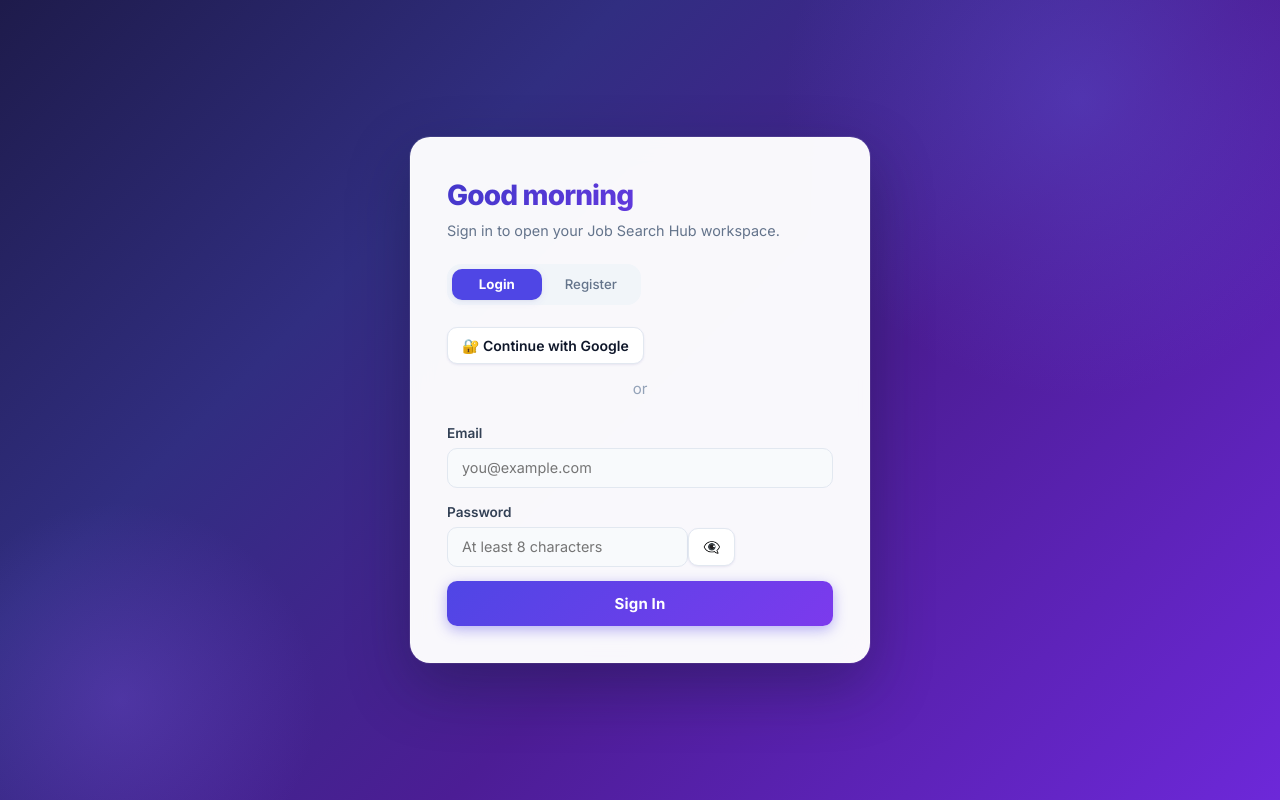
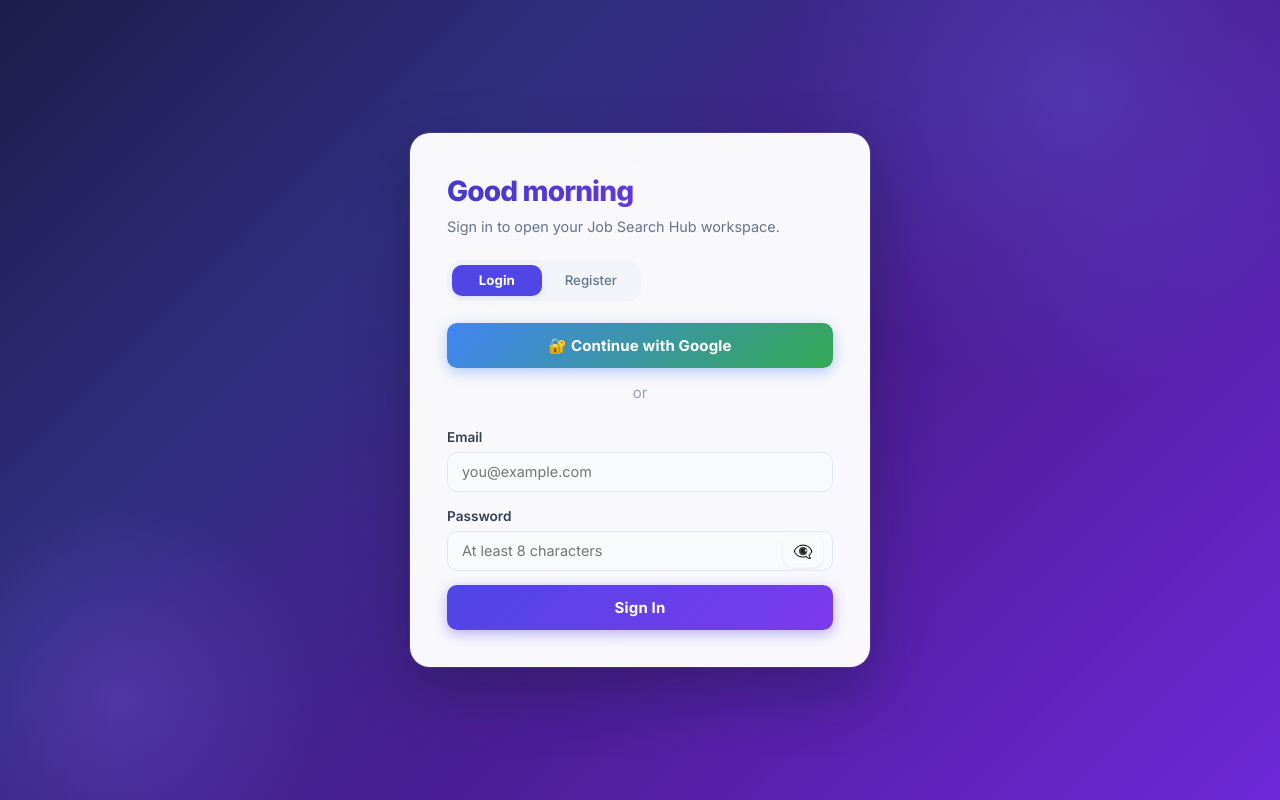
Before and after one commit to maninampally/job-search-hub-ai, a React (Vite) app in the folder client/: page /login in a window 1280 px wide. Built offline with nearby package versions, Linux system fonts and the light colour scheme; no server answers.

Commit message:
feat(security): enforce email verification and add password visibility toggle

```diff
--- a/client/src/App.jsx
+++ b/client/src/App.jsx
@@ -6,7 +6,7 @@ import VerifyEmailPage from "./pages/VerifyEmailPage";
 import { useAuth } from "./auth/AuthContext";
 
 function ProtectedRoute({ children }) {
-  const { isAuthenticated, isInitializing } = useAuth();
+  const { isAuthenticated, isInitializing, user } = useAuth();
 
   if (isInitializing) {
     return <div className="auth-loading">Loading your workspace...</div>;
@@ -14,6 +14,11 @@ function ProtectedRoute({ children }) {
 
   if (!isAuthenticated) {
     return <Navigate to="/login" replace />;
+  }
+
+  // NEW: Enforce email verification before accessing dashboard
+  if (!user?.is_email_verified) {
+    return <Navigate to="/verify-email" replace />;
   }
 
   return children;
--- a/client/src/pages/VerifyEmailPage.jsx
+++ b/client/src/pages/VerifyEmailPage.jsx
@@ -13,6 +13,7 @@ export function VerifyEmailPage() {
   const [message, setMessage] = useState("");
   const [error, setError] = useState("");
   const [token, setToken] = useState(searchParams.get("token") || "");
+  const [autoSentEmail, setAutoSentEmail] = useState(false);
 
   // Auto-verify if token in URL
   useEffect(() => {
@@ -45,6 +46,33 @@ export function VerifyEmailPage() {
 
     autoVerify();
   }, [token, refreshUser, navigate]);
+
+  // Auto-send verification email on first page load (if no token and email not verified)
+  useEffect(() => {
+    if (token || autoSentEmail || user?.email_verified_at) {
+      return;
+    }
+
+    async function autoSendEmail() {
+      try {
+        setStatus("requesting");
+        setAutoSentEmail(true);
+        const result = await requestEmailVerification();
+
+        if (result.success) {
+          setMessage(result.message || `Verification email sent to ${user?.email}`);
+          setStatus("idle");
+        }
+      } catch (err) {
+        setStatus("idle");
+        setError(err.message || "Failed to send verification email");
+      }
+    }
+
+    // Small delay to ensure user context is fully loaded
+    const timer = setTimeout(autoSendEmail, 500);
+    return () => clearTimeout(timer);
+  }, [token, autoSentEmail, user?.email, user?.email_verified_at]);
 
   async function handleRequestVerification() {
     try {
--- a/client/src/styles/app.css
+++ b/client/src/styles/app.css
@@ -448,6 +448,36 @@ body {
   gap: 0.875rem;
 }
 
+.google-signin-button {
+  width: 100%;
+  background: linear-gradient(135deg, #4285f4 0%, #34a853 100%);
+  color: white;
+  border: none;
+  padding: 0.75rem 1.5rem;
+  font-size: 0.9375rem;
+  font-weight: 700;
+  border-radius: var(--radius-md);
+  box-shadow: 0 4px 14px rgba(66, 133, 244, 0.4);
+  letter-spacing: 0.01em;
+  cursor: pointer;
+  transition: box-shadow 0.2s, transform 0.2s;
+  display: flex;
+  align-items: center;
+  justify-content: center;
+  gap: 0.5rem;
+}
+
+.google-signin-button:hover:not(:disabled) {
+  background: linear-gradient(135deg, #357ae8 0%, #2d8659 100%);
+  box-shadow: 0 6px 20px rgba(66, 133, 244, 0.5);
+  transform: translateY(-1px);
+}
+
+.google-signin-button:disabled {
+  opacity: 0.6;
+  cursor: not-allowed;
+}
+
 .auth-form label,
 .profile-form label {
   display: grid;
@@ -477,6 +507,44 @@ body {
   border-color: var(--indigo-400);
   box-shadow: 0 0 0 3px rgba(99, 102, 241, 0.15);
   background: #fff;
+}
+
+/* ── Password Input with Toggle ───────────────────────── */
+.password-input-wrapper {
+  position: relative;
+  display: flex;
+  align-items: center;
+}
+
+.password-input-wrapper input {
+  flex: 1;
+  padding-right: 2.5rem;
+}
+
+.password-toggle {
+  position: absolute;
+  right: 0.625rem;
+  top: 50%;
+  transform: translateY(-50%);
+  background: none;
+  border: none;
+  padding: 0.375rem 0.625rem;
+  cursor: pointer;
+  font-size: 1rem;
+  display: flex;
+  align-items: center;
+  justify-content: center;
+  color: var(--text-secondary);
+  transition: opacity 0.2s;
+}
+
+.password-toggle:hover {
+  opacity: 0.7;
+}
+
+.password-toggle:focus {
+  outline: 2px solid var(--indigo-400);
+  outline-offset: 2px;
 }
 
 .profile-form textarea { resize: vertical; }
```
